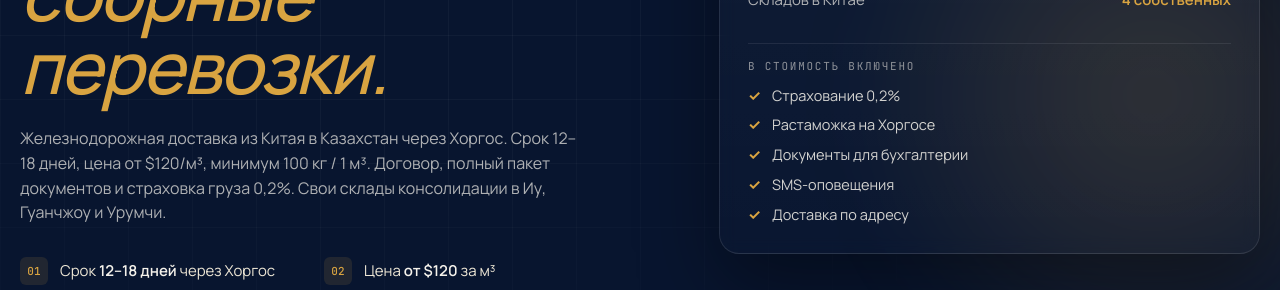
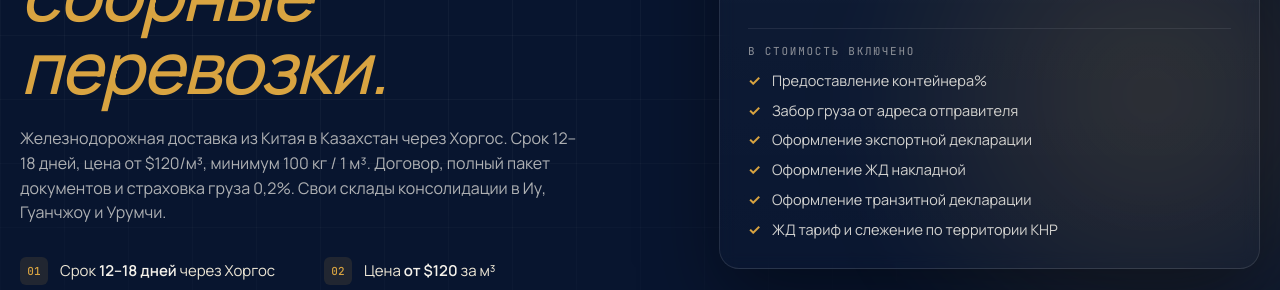
Before and after one commit to bekbolathc/AliTrans-for-V0, a Next.js app: page /zhd-dostavka-iz-kitaya in a window 1280 px wide. Shown: the part 605-895 px from the top of the page. Built offline with nearby package versions, Linux system fonts and the light colour scheme; no server answers.

Commit message:
Update included services in price card

```diff
--- a/app/zhd-dostavka-iz-kitaya/page.tsx
+++ b/app/zhd-dostavka-iz-kitaya/page.tsx
@@ -303,11 +303,12 @@ export default function ZhdDostavkaIzKitaya() {
                 <div className="price-card__divider" />
                 <div className="price-card__incl-label">В СТОИМОСТЬ ВКЛЮЧЕНО</div>
                 <ul className="price-card__incl">
-                  <li>Страхование 0,2%</li>
-                  <li>Растаможка на Хоргосе</li>
-                  <li>Документы для бухгалтерии</li>
-                  <li>SMS-оповещения</li>
-                  <li>Доставка по адресу</li>
+                  <li>Предоставление контейнера%</li>
+                  <li>Забор груза от адреса отправителя</li>
+                  <li>Оформление экспортной декларации</li>
+                  <li>Оформление ЖД накладной</li>
+                  <li>Оформление транзитной декларации</li>
+                  <li>ЖД тариф и слежение по территории КНР</li>
                 </ul>
               </div>
             </aside>
```
